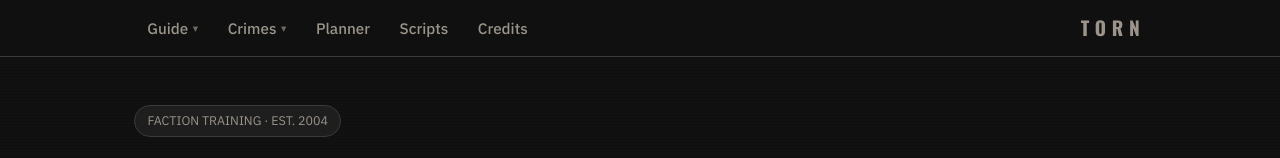
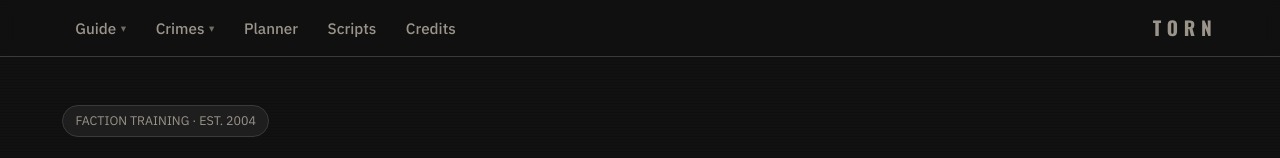
Before and after one commit to TORN-OWASP-Faction/Faction-Training-Playbook, a SvelteKit app: page / in a window 1280 px wide. Shown: the top 158 px of the page. Built offline with nearby package versions, Linux system fonts and the light colour scheme.

Commit message:
Fix .wrap cascade collision: unify content width to 75rem so pages fill wide viewports (was capped at 66rem/960px from flat-HTML merge)

```diff
--- a/src/app.css
+++ b/src/app.css
@@ -258,7 +258,7 @@
   html{color-scheme:dark}
   body{margin:0;background:var(--bg);color:var(--ink);font-family:"IBM Plex Sans",system-ui,sans-serif;
     line-height:1.6;font-size:1rem;-webkit-font-smoothing:antialiased;overflow-x:clip}
-  .wrap{max-width:960px;margin:0 auto;padding:0 22px}
+  .wrap{max-width:75rem;margin:0 auto;padding:0 1.4rem}
   h1,h2,h3,.disp{font-family:"Oswald","Arial Narrow",sans-serif;text-wrap:balance}
   .mono{font-family:"IBM Plex Mono",ui-monospace,monospace;font-variant-numeric:tabular-nums}
   a{color:var(--amber)}
@@ -535,7 +535,7 @@
   *{box-sizing:border-box}
   body{background:var(--bg);color:var(--ink);font-family:"IBM Plex Sans",system-ui,sans-serif;line-height:1.6;
     font-size:1rem;-webkit-font-smoothing:antialiased;overflow-x:clip}
-  .wrap{max-width:66rem;margin:0 auto;padding:0 1.4rem;position:relative;z-index:2}
+  .wrap{max-width:75rem;margin:0 auto;padding:0 1.4rem;position:relative;z-index:2}
   h1,h2,.eyebrow{font-family:"Oswald","Arial Narrow",sans-serif}
   .mono{font-family:"IBM Plex Mono",ui-monospace,monospace}
   a{color:var(--amber)}
```
